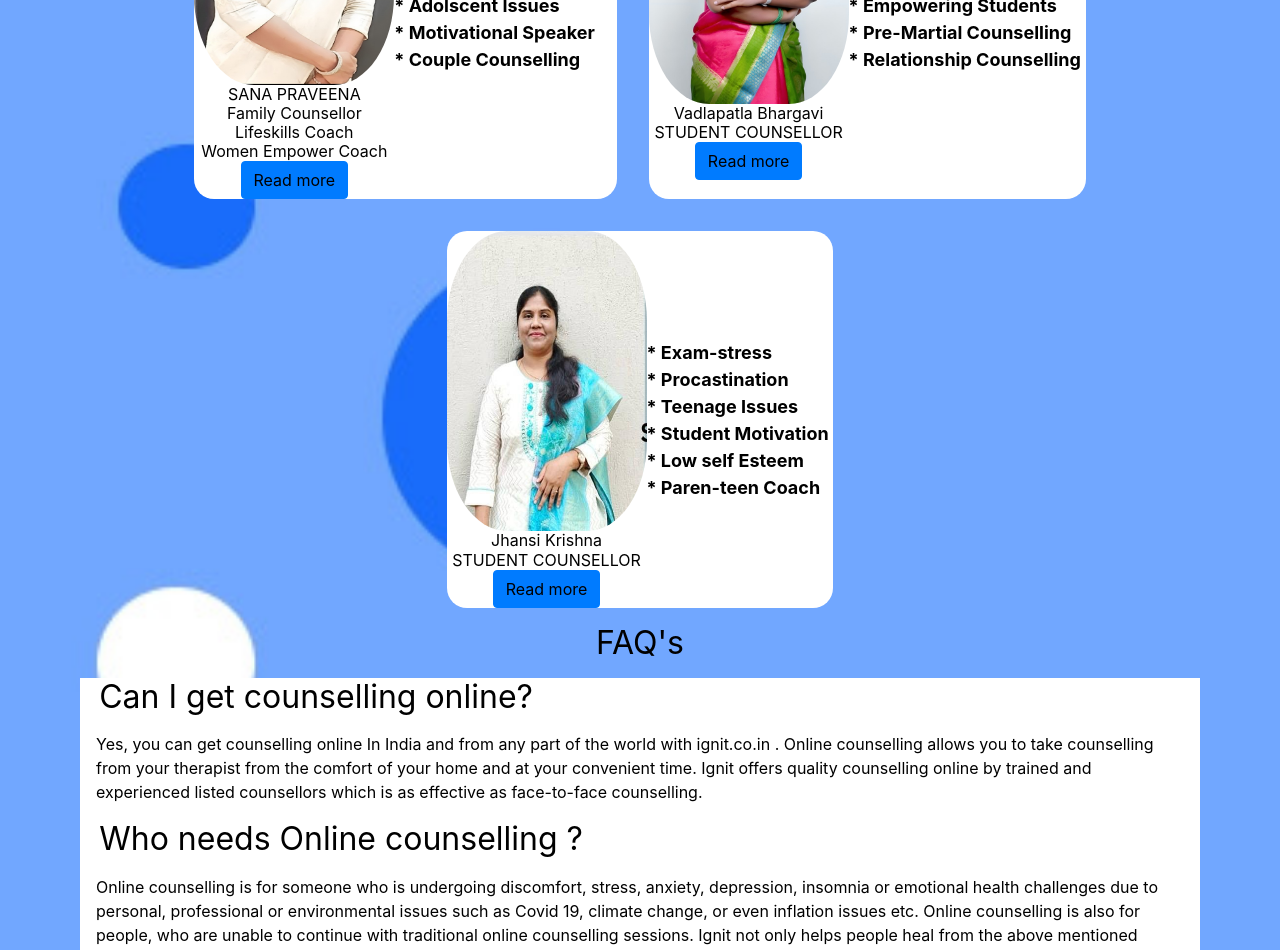
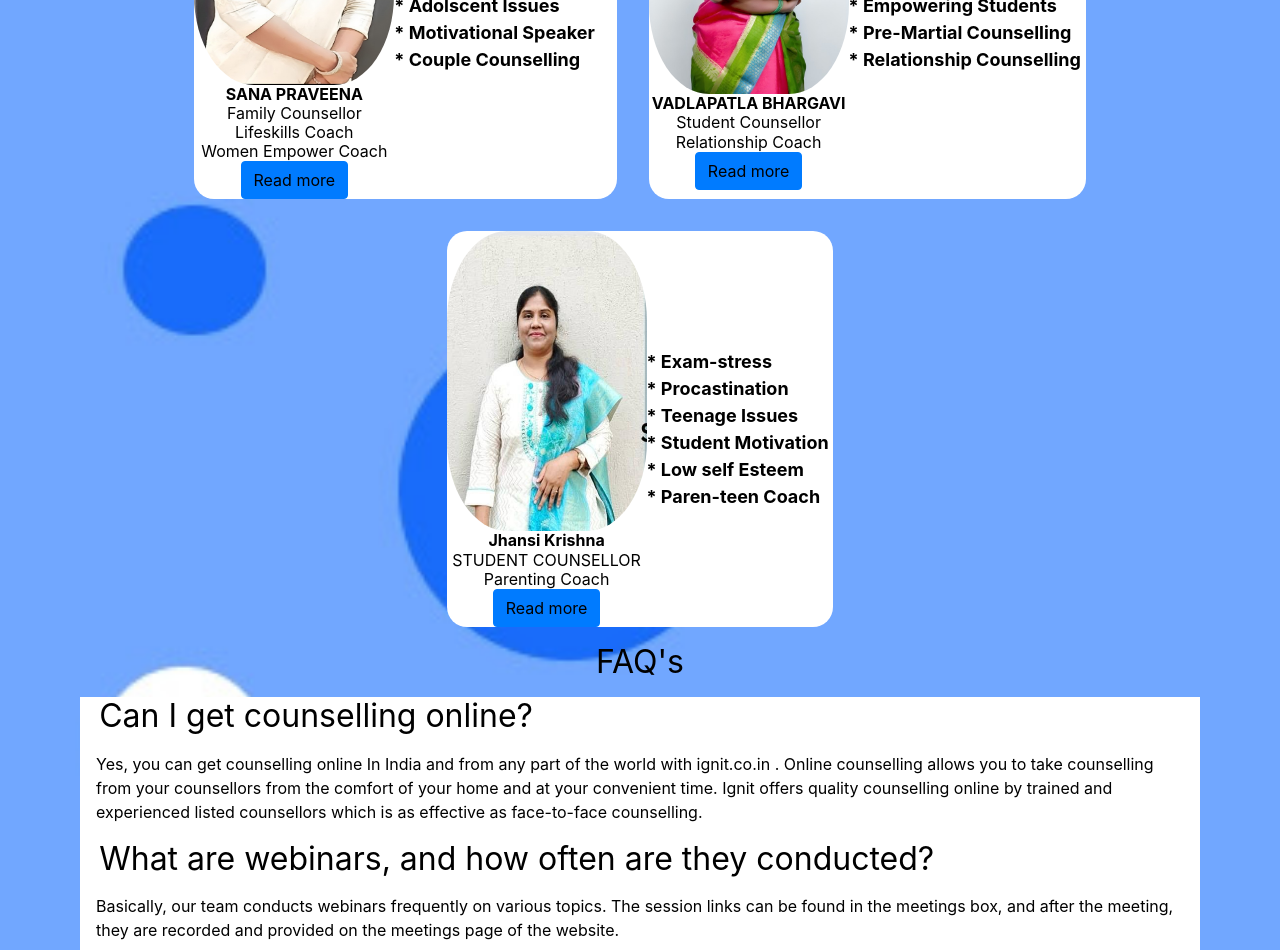
Before and after one commit to mohitratan18/ignit_frontend, a React (Create React App) app: page /aboutus in a window 1280 px wide. Shown: the part 1300-2250 px from the top of the page. Built offline with nearby package versions, Linux system fonts and the light colour scheme.

Commit message:
all done

```diff
--- a/src/components/Aboutus.js
+++ b/src/components/Aboutus.js
@@ -61,7 +61,7 @@ const Aboutus = () => {
         <div className={style.one}>
           <div className={style.subimg}>
             <img className={style.image} src={img3} alt="" />
-            <h3>SANA PRAVEENA</h3>
+            <h3 className="font-weight-bold">SANA PRAVEENA</h3>
             <h4>Family Counsellor</h4>
             <h4>Lifeskills Coach</h4>
             <h4>Women Empower Coach</h4>
@@ -83,8 +83,9 @@ const Aboutus = () => {
         <div className={style.one}>
           <div className={style.subimg}>
             <img className={style.image} src={img2} alt="" />
-            <h3>Vadlapatla Bhargavi</h3>
-            <h4>STUDENT COUNSELLOR</h4>
+            <h3 className="font-weight-bold">VADLAPATLA BHARGAVI</h3>
+            <h4>Student Counsellor</h4>
+            <h4>Relationship Coach</h4>
             <br />
             <button
               type="button"
@@ -127,8 +128,9 @@ const Aboutus = () => {
         <div className={style.one}>
           <div className={style.subimg}>
             <img className={style.image} src={img4} alt="" />
-            <h3>Jhansi Krishna</h3>
+            <h3 className="font-weight-bold">Jhansi Krishna</h3>
             <h4>STUDENT COUNSELLOR</h4>
+            <h4>Parenting Coach</h4>
             <br />
             <button
               type="button"
@@ -152,10 +154,19 @@ const Aboutus = () => {
           <span className="m-3">
             Yes, you can get counselling online In India and from any part of
             the world with ignit.co.in . Online counselling allows you to take
-            counselling from your therapist from the comfort of your home and at
-            your convenient time. Ignit offers quality counselling online by
+            counselling from your counsellors from the comfort of your home and
+            at your convenient time. Ignit offers quality counselling online by
             trained and experienced listed counsellors which is as effective as
             face-to-face counselling.
+          </span>
+          <h1 className={style.question}>
+            What are webinars, and how often are they conducted?
+          </h1>
+          <span className="m-3">
+            Basically, our team conducts webinars frequently on various topics.
+            The session links can be found in the meetings box, and after the
+            meeting, they are recorded and provided on the meetings page of the
+            website.
           </span>
           <h1 className={style.question}>Who needs Online counselling ?</h1>
           <span className="m-3">
@@ -180,7 +191,7 @@ const Aboutus = () => {
             relationships, emotional issues, or others might help.Once you are
             aware of the concern you need assistance with, you can take a look
             at the Counselor's profile and if they have experience and expertise
-            in handling the same issue.Ignit has a team of online therapists
+            in handling the same issue.Ignit has a team of online consellers
             that excel in dealing with issues related to marriage, stress &
             anxiety, academics, professional life, friends, parenting, self -
             esteem and confidence and many more.
```
